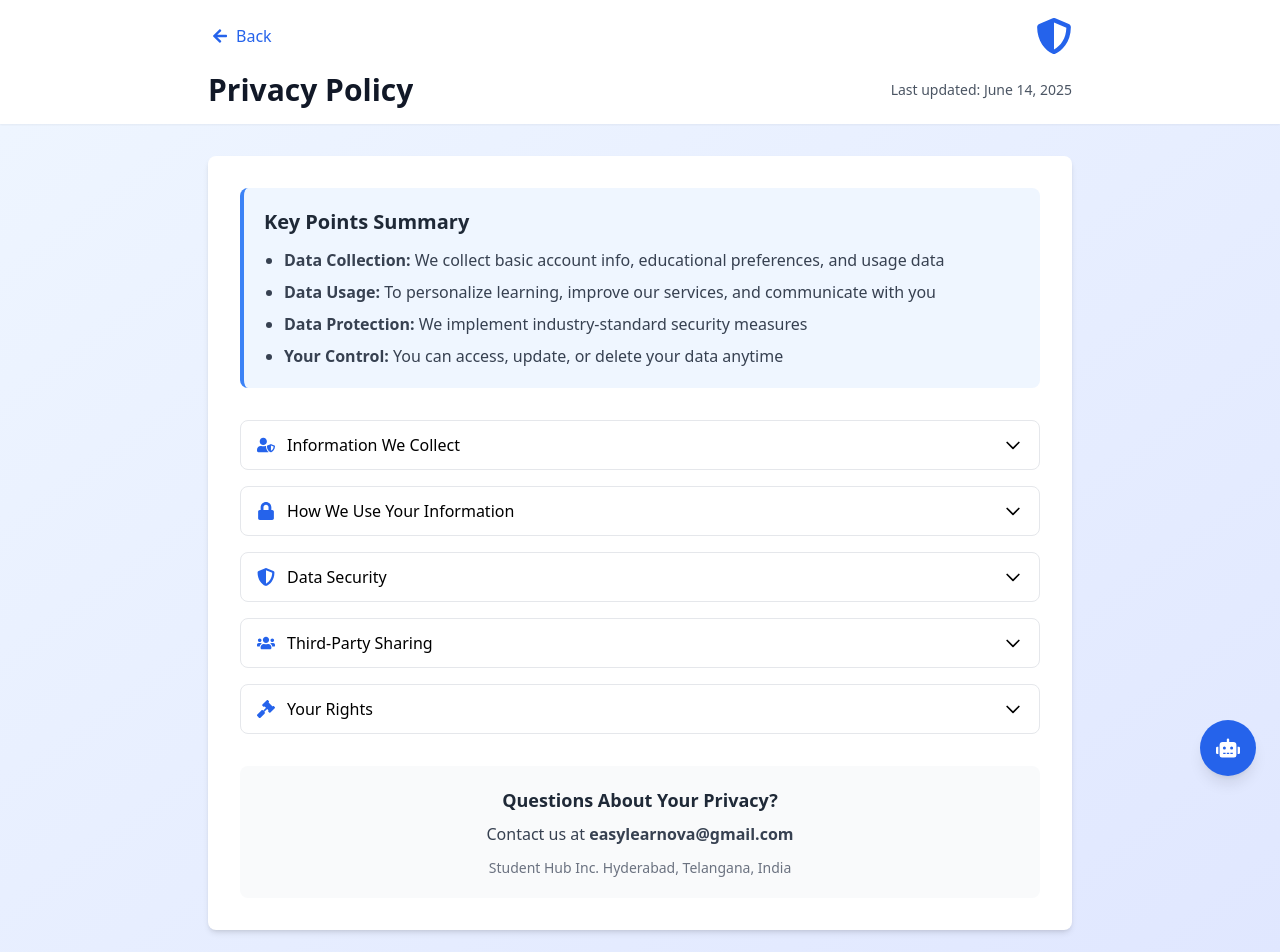
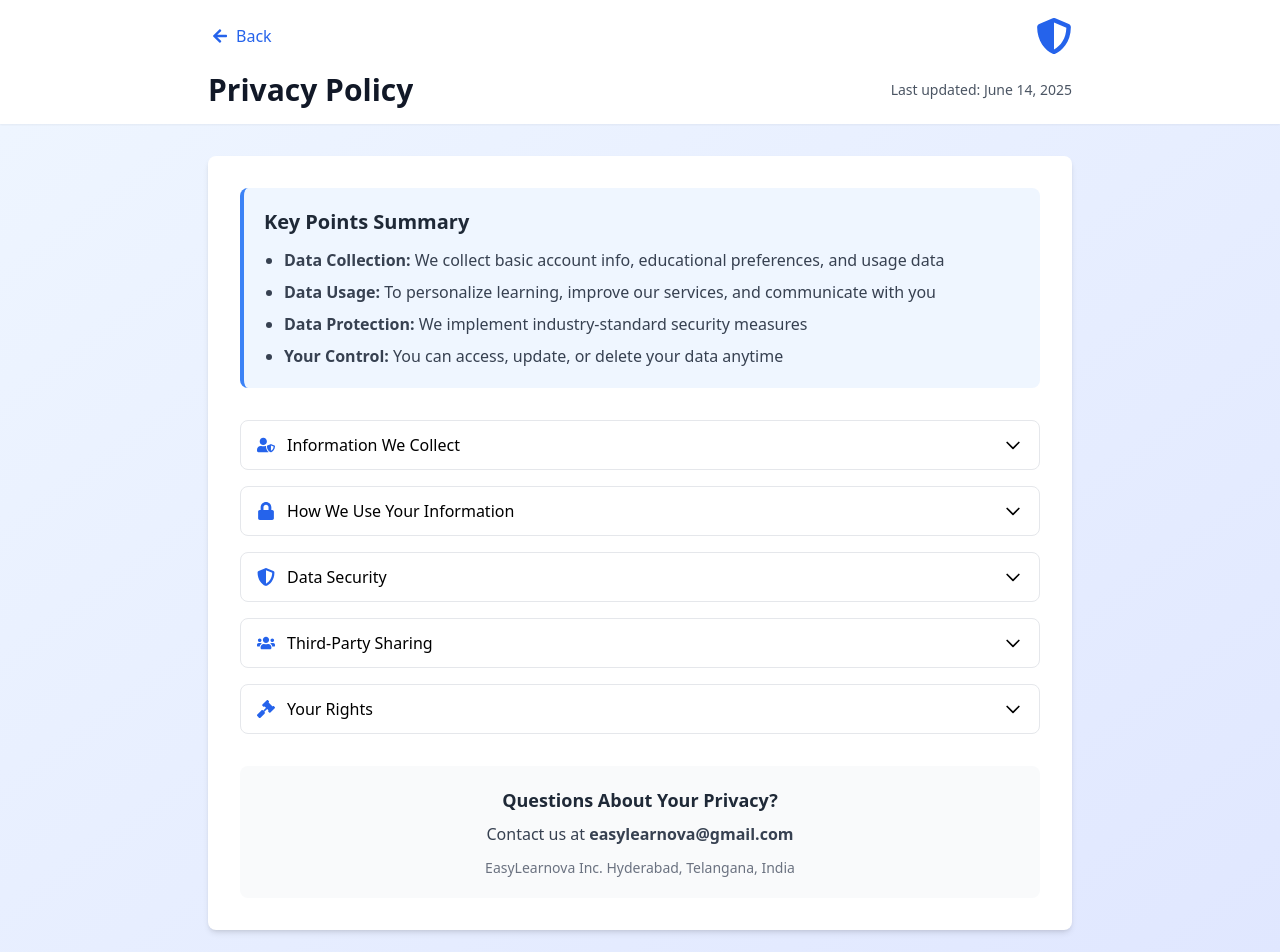
Before and after one commit to Pranay-Dommati/thestudent, a React (Vite) app in the folder frontend/: page /privacy-policy in a window 1280 px wide. Shown: the top 952 px of the page. Built offline with nearby package versions, Linux system fonts and the light colour scheme.

Commit message:
fixed terms and cond and pricay policy pages

```diff
--- a/frontend/src/components/Chatbot/FloatingChatButton.jsx
+++ b/frontend/src/components/Chatbot/FloatingChatButton.jsx
@@ -18,12 +18,14 @@ const FloatingChatButton = () => {
     return () => window.removeEventListener('resize', checkMobile);
   }, []);
 
-  // Don't show the button on the chat page, quiz pages, admin pages, or on mobile
+  // Don't show the button on the chat page, quiz pages, admin pages, legal pages, or on mobile
   if (
     location.pathname === '/chat' ||
     location.pathname.includes('/learning/quiz') ||
     location.pathname.startsWith('/admin-p') || // Add this condition
     location.pathname === '/pro-learning' || // Hide on Pro Learning page
+    location.pathname === '/terms-and-conditions' || // Hide on Terms & Conditions page
+    location.pathname === '/privacy-policy' || // Hide on Privacy Policy page
     isMobile // Hide on mobile since we have bottom nav
   ) {
     return null;
--- a/frontend/src/components/Legal/PrivacyPolicy.jsx
+++ b/frontend/src/components/Legal/PrivacyPolicy.jsx
@@ -176,7 +176,7 @@ const PrivacyPolicy = () => {
               Contact us at <strong>easylearnova@gmail.com</strong>
             </p>
             <p className="text-xs md:text-sm text-gray-500">
-              Student Hub Inc. Hyderabad, Telangana, India
+              EasyLearnova Inc. Hyderabad, Telangana, India
             </p>
           </section>
         </motion.div>
```
